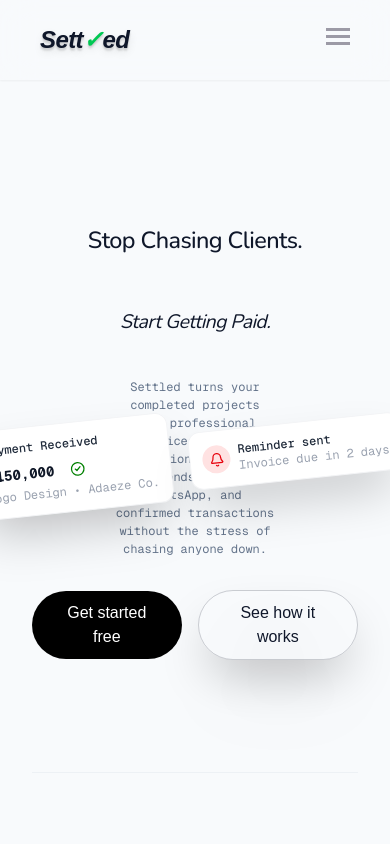
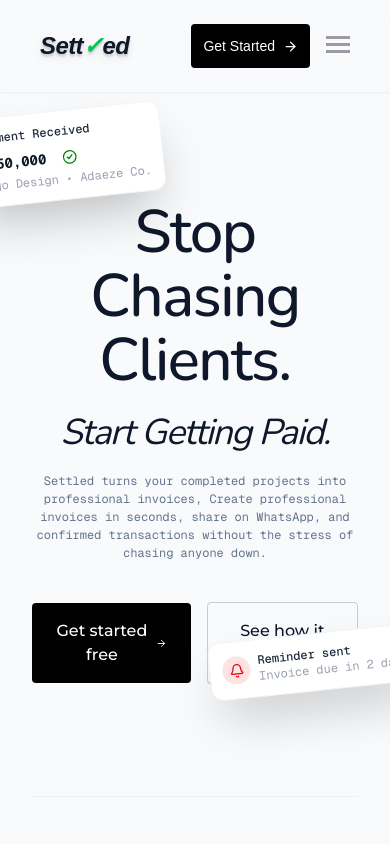
Before and after one commit to Donabest/Settled, a Next.js app: page / in a window 390 px wide. Shown: the top 844 px of the page. Built offline with nearby package versions, Linux system fonts and the light colour scheme; a web font is replaced by a local one.

Commit message:
feat:mobile responsive

```diff
--- a/app/components/Faqs.tsx
+++ b/app/components/Faqs.tsx
@@ -36,7 +36,7 @@
 ];
 
 function Faqs() {
-  const [showAns, setShowAns] = useState<number | null>(0);
+  const [showAns, setShowAns] = useState<number | null>(2);
 
   return (
     <section id="Faq" className="pb-20">
--- a/app/components/Footer.tsx
+++ b/app/components/Footer.tsx
@@ -8,7 +8,7 @@
   };
   return (
     <footer className="bg-black text-white border-t border-gray-100 py-12 mt-24">
-      <div className="max-w-7xl mx-auto px-6 gap-8 flex flex-col md:grid md:grid-cols-4">
+      <div className="max-w-6xl mx-auto px-10 flex flex-col gap-8 md:gap-4 md:grid md:grid-cols-4">
         <div className="space-y-3">
           <div className="font-syne font-semibold text-2xl italic tracking-tight text-shadow-lg">
             <h5>
@@ -47,16 +47,16 @@
           <p className="text-sm text-neutral-400 font-nunito italic  ">
             Get tips,product updates,and insight on better invoice{" "}
           </p>
-          <div className="relative">
+          <div className="relative w-full font-sans text-sm italic ">
             <input
               type="text"
               id="news"
-              className="w-70 h-10 font-sans text-sm px-4 border border-neutral-600 italic outline-0 rounded-3xl"
+              className="w-full h-10 px-4 border border-neutral-600 outline-0 rounded-3xl"
               placeholder="email address"
             />
             <label
               htmlFor="news"
-              className="absolute right-4 top-2 flex justify-center items-center bg-white text-black text-sm px-4 py-0.5 rounded-3xl cursor-pointer hover:bg-white/80"
+              className=" absolute right-4 top-2 flex justify-center items-center bg-white text-muted px-2 py-0.5 rounded-3xl cursor-pointer hover:text-black "
             >
               Subscribe <ArrowRight size={10} />
             </label>
--- a/app/components/Hero.tsx
+++ b/app/components/Hero.tsx
@@ -1,43 +1,48 @@
+import { ArrowRight } from "lucide-react";
 import CardOne from "./CardOne";
 import CardTwo from "./CardTwo";
+import Link from "next/link";
 
 function Hero() {
   return (
     <header className="max-w-7xl  mx-auto mt-50">
       <div className="text-center space-y-4">
-        <h1 className="text-[6vw] font-nunito font-medium text-center tracking-tight leading-20">
-          Stop Chasing Clients.<br></br>{" "}
-          <span className="font-light text-[5vw] italic">
+        <h1 className="text-6xl font-nunito font-medium text-center tracking-tight leading-16 md:leading-20 md:text-[6vw]">
+          Stop Chasing Clients.<br></br>
+          <span className="font-light text-4xl italic md:text-[5vw]">
             Start Getting Paid.
           </span>
         </h1>
-        <p className="w-1/2 mx-auto font-sans text-[12px] text-muted">
+        <p className=" mx-auto font-sans text-[12px] text-muted md:w-1/2">
           Settled turns your completed projects into professional invoices,
           Create professional invoices in seconds, share on WhatsApp, and
           confirmed transactions without the stress of chasing anyone down.
         </p>
 
-        <div className="flex justify-center items-center space-x-4 mt-8">
-          <button
+        <div className="flex justify-center items-center space-x-4 mt-10 font-monserrat font-medium">
+          <Link
+            href=""
             type="button"
-            className="bg-black text-white px-6 py-2.5 rounded-full font-medium hover:bg-black/80  transition-colors cursor-pointer"
+            className="flex justify-center items-center gap-2  bg-black text-white px-6 py-4 rounded-sm hover:bg-black/80  cursor-pointer transition-all duration-250 ease-in-out hover:-translate-y-0.5"
           >
             Get started free
-          </button>
-          <button
+            <ArrowRight size={15} />
+          </Link>
+          <Link
+            href="#HowItWorks"
             type="button"
-            className="text-[#0F172A] px-6 py-2.5 rounded-full border border-[#0F172A]/20 hover:bg-black/5 drop-shadow-2xl shadow-2xl transition-colors cursor-pointer"
+            className="text-[#0F172A] px-6 py-4 border border-[#0F172A]/20 rounded-sm cursor-pointer shadow-2xs transition-all duration-250 ease-in-out hover:shadow-2xl hover:-translate-y-0.5 hover:bg-black/5 "
           >
             See how it works
-          </button>
+          </Link>
         </div>
       </div>
 
-      <div className="absolute -left-7 top-[50%] -rotate-6 ">
+      <div className="absolute top-[13%] -left-9 md:-left-7 md:top-[50%] -rotate-6 ">
         <CardOne />
       </div>
 
-      <div className="absolute -right-3 top-[50%] -rotate-6">
+      <div className="absolute top-[75%] -right-8 md:-right-3 md:top-[50%] -rotate-6">
         <CardTwo />
       </div>
     </header>
--- a/app/components/HowItWorks.tsx
+++ b/app/components/HowItWorks.tsx
@@ -69,7 +69,7 @@
           </div>
           <Link
             href={""}
-            className="px-8 py-3 bg-black text-white rounded-full hover:bg-black/80"
+            className="px-8 py-3 bg-black text-white rounded-sm hover:bg-black/80"
           >
             Get Started Now
           </Link>
--- a/app/components/MobileNavigation.tsx
+++ b/app/components/MobileNavigation.tsx
@@ -13,7 +13,7 @@
     <AnimatePresence>
       {open && (
         <motion.ul
-          className="divide-y divide-stone-300 space-y-2 pt-6 md:hidden"
+          className="container space-y-2 p-6 font-monserrat font-medium border-t border-t-gray-300/50 md:hidden"
           initial={{ y: -50, opacity: 0 }}
           animate={{ y: 0, opacity: 1 }}
           exit={{ x: -50, opacity: 0 }}
@@ -21,9 +21,9 @@
           {navLinks.map((navlink, i) => (
             <motion.li
               key={i}
-              className="text-[17px] transition-color py-2 px-4 text-muted hover:text-black"
+              className="text-[17px] transition-color py-2 px-4 text-muted cursor-pointer rounded-lg  hover:bg-gray-200 hover:text-black"
               whileHover={{
-                y: -2,
+                y: -1.5,
               }}
               transition={{
                 type: "spring",
@@ -34,8 +34,8 @@
               <Link href={navlink.to}>{navlink.link}</Link>
             </motion.li>
           ))}
-          <li className="text-[17px] transition-color py-2  px-4 text-muted hover:text-black">
-            Sign in
+          <li className="text-[17px] transition-color py-2  px-4 text-muted cursor-pointer rounded-lg hover:bg-gray-200 hover:text-black">
+            log in
           </li>
         </motion.ul>
       )}
--- a/app/components/Navbar.tsx
+++ b/app/components/Navbar.tsx
@@ -28,8 +28,8 @@
   const [activeNav, setActiveNav] = useState("Home");
   return (
     <nav className="fixed top-0 left-0 right-0 z-99 bg-[#f8fafc]/70  shadow-xs backdrop-blur-lg ">
-      <div className="flex justify-between items-center py-6 px-10 max-w-7xl mx-auto md:px-8">
-        <div className="font-syne font-semibold text-2xl italic tracking-tight text-shadow-lg">
+      <div className="flex justify-between items-center py-6 px-10 max-w-6xl mx-auto md:px-8">
+        <div className="font-syne font-semibold text-2xl italic tracking-tight text-shadow-lg transition-all duration-200 ease-in-out hover:scale-105">
           <Link href="/">
             Sett<span className="text-[#00C853]">✓</span>ed
           </Link>
@@ -42,10 +42,15 @@
               onClick={() => setActiveNav(navlink.link)}
               className={cn(
                 activeNav === navlink.link ? "text-[#0F172A]" : "text-muted",
-                "hover:text-[#0F172A]",
+                "group relative hover:text-[#0F172A] ",
               )}
             >
               <Link href={navlink.to}>{navlink.link}</Link>
+              <span
+                className={
+                  "absolute bottom-0 left-0 h-[1.5px] w-0 bg-[#0F172A] transition-all duration-300 group-hover:w-full"
+                }
+              ></span>
             </li>
           ))}
         </ul>
@@ -53,24 +58,32 @@
         <div className="hidden space-x-4 font-nunito md:flex">
           <button
             type="button"
-            className="shadow-sm px-6 py-1.5 cursor-pointer rounded-3xl"
+            className="shadow-sm px-6 py-1.5 cursor-pointer rounded-sm "
           >
             Login
           </button>
           <button
             type="button"
-            className="flex items-center gap-2 px-6 py-1.5 bg-black/90 text-white text-sm  cursor-pointer rounded-full  "
+            className="flex items-center gap-2 px-6 py-1.5 bg-black/90 text-white text-sm  cursor-pointer rounded-sm   "
           >
             Get Started
             <ArrowRight size={15} />
           </button>
         </div>
 
+        <div className="flex items-center justify-center gap-4 md:hidden">
+          <button
+            type="button"
+            className="flex items-center gap-2 p-3 bg-black text-white text-sm  cursor-pointer rounded-sm  md:hidden "
+          >
+            Get Started
+            <ArrowRight size={15} />
+          </button>
           <button
             title="button"
             className={cn(
               openNav && "open",
-            "z-30 block md:hidden focus:outline-none hamburger ",
+              "mt-1 z-30 block md:hidden focus:outline-none hamburger ",
             )}
             onClick={() => setOpenNav((prev) => !prev)}
           >
@@ -78,6 +91,7 @@
             <span className="hamburger-middle"></span>
             <span className="hamburger-bottom"></span>
           </button>
+        </div>
       </div>
 
       {/* Mobile Navbar */}
--- a/app/layout.tsx
+++ b/app/layout.tsx
@@ -56,7 +56,7 @@
         jakartaSans.variable,
         syne.variable,
         Monserrat.variable,
-        "h-full antialiased scroll-smooth ",
+        "h-full antialiased scroll-smooth selection:bg-black selection:text-white",
       )}
     >
       <body className=" min-h-full overflow-x-hidden">
```
Also changed, not shown: app/components/Pricing.tsx (+34 -25 lines). Lines whose indentation alone changed are shown as unchanged.
